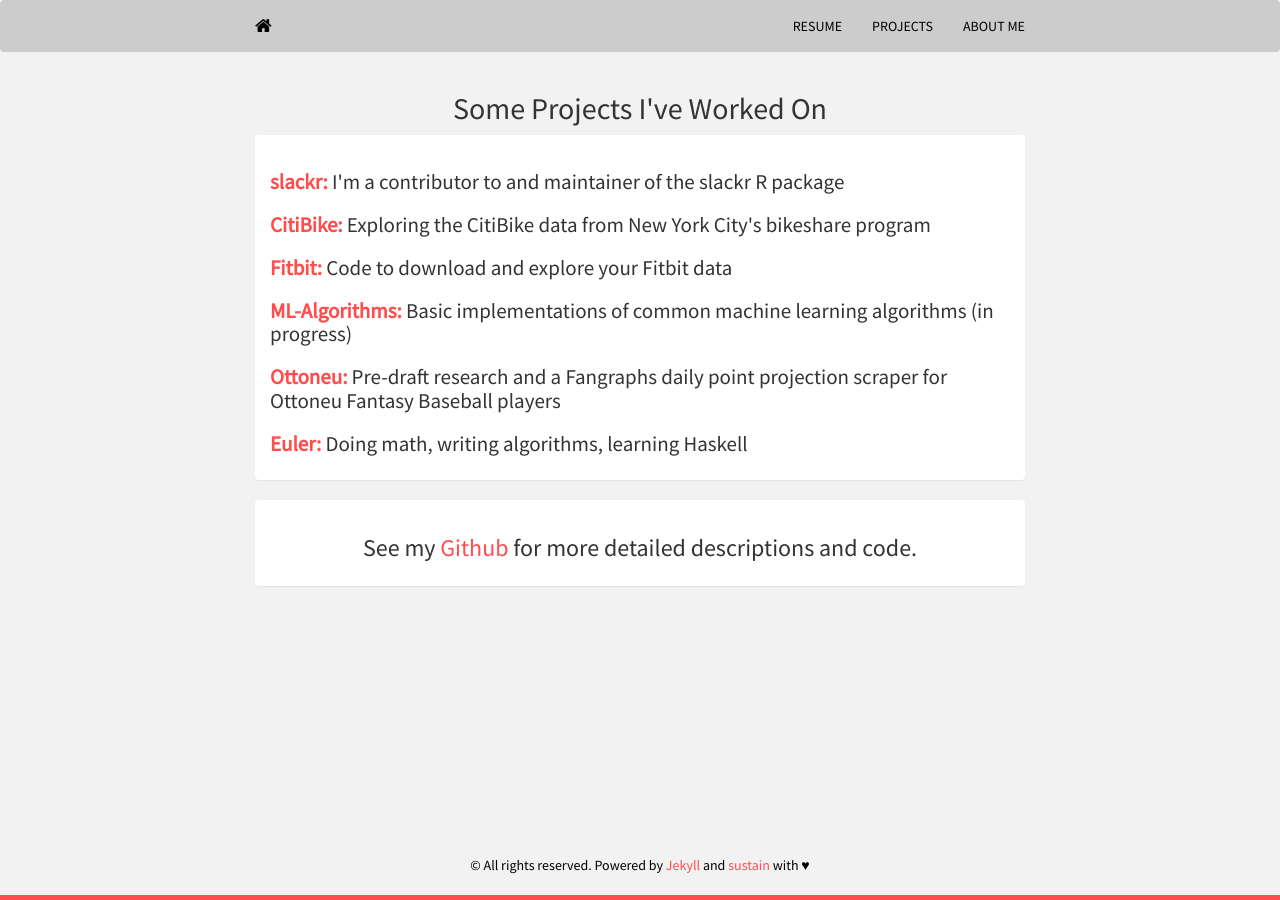
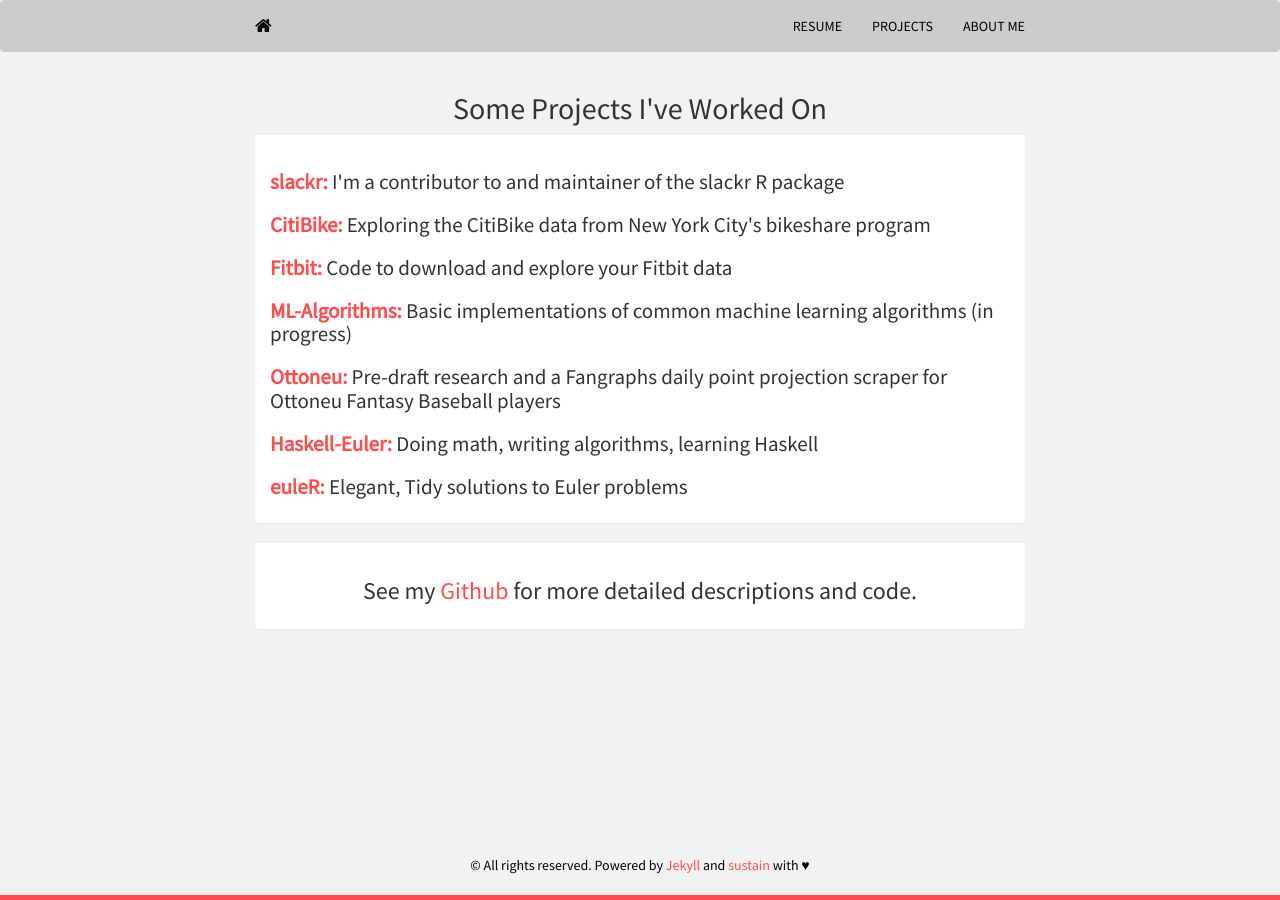
Before and after one commit to mrkaye97/mrkaye97.github.io, a Jekyll site: the page built from projects.html, in a window 1280 px wide. Built offline with Jekyll 4.4.1, drawn with Linux system fonts in a browser that asks for light colours; nearby versions of some CDN libraries.

Commit message:
Update projects.html

```diff
--- a/projects.html
+++ b/projects.html
@@ -25,7 +25,8 @@
     			<h2 style='font-size:150%; text-align:left;'><b><a href='https://mrkaye97.github.io/fitbit-data/'>Fitbit:</a></b> Code to download and explore your Fitbit data</h2>
     			<h2 style='font-size:150%; text-align:left;'><b><a href='https://github.com/mrkaye97/ML-Algorithms'>ML-Algorithms:</a></b> Basic implementations of common machine learning algorithms (in progress)</h2>
     			<h2 style='font-size:150%; text-align:left;'><b><a href='https://github.com/mrkaye97/Ottoneu'>Ottoneu:</a></b> Pre-draft research and a Fangraphs daily point projection scraper for Ottoneu Fantasy Baseball players</h2>
-       			<h2 style='font-size:150%; text-align:left;'><b><a href='https://github.com/mrkaye97/Euler'>Euler:</a></b> Doing math, writing algorithms, learning Haskell</h2>
+       			<h2 style='font-size:150%; text-align:left;'><b><a href='https://github.com/mrkaye97/Euler'>Haskell-Euler:</a></b> Doing math, writing algorithms, learning Haskell</h2>
+       			<h2 style='font-size:150%; text-align:left;'><b><a href='https://mrkaye97.github.io/euleR/'>euleR:</a></b> Elegant, Tidy solutions to Euler problems</h2>
 		  </div>
 		</div>
 	</div>
```
